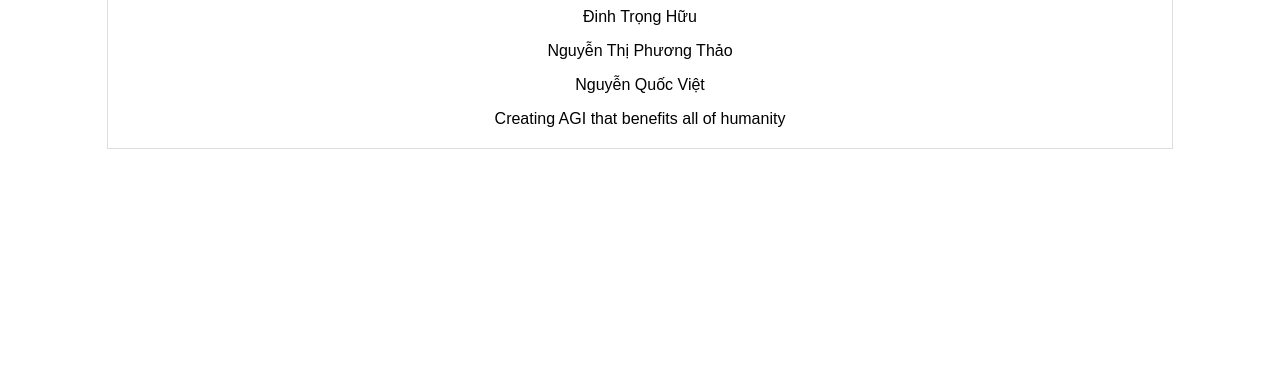
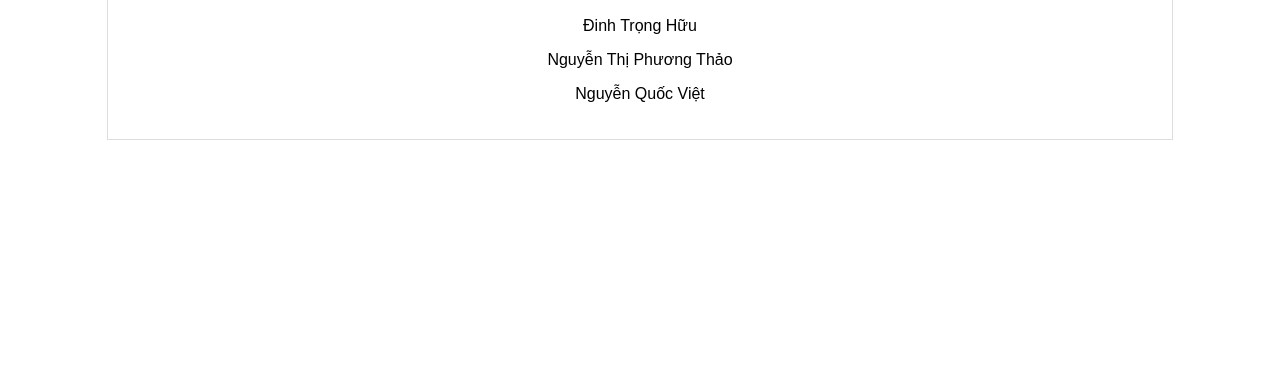
Before and after one commit to ueh-nlp/ueh-nlp.github.io, a plain HTML site: page index.html in a window 1280 px wide. Shown: the part 413-800 px from the top of the page. Drawn offline with Linux system fonts and the light colour scheme.

Commit message:
Update index.html

```diff
--- a/index.html
+++ b/index.html
@@ -62,8 +62,5 @@
 
   <gradio-app src="https://quocviethere-roberta-sentiment-analysis.hf.space"></gradio-app>
 
-
-  <footer>Creating AGI that benefits all of humanity</footer>
-
 </body>
 </html>
```
